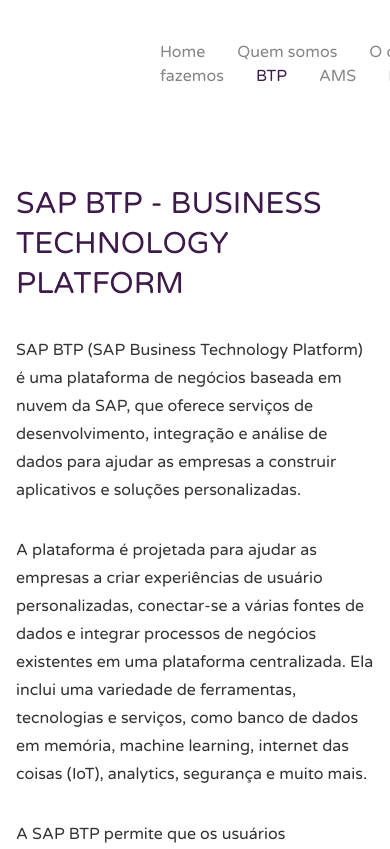
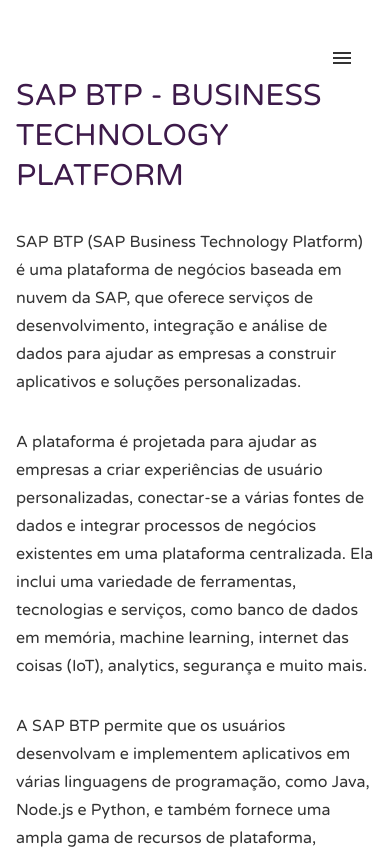
Before and after one commit to alexandrejuniorc/site-lab2dev, a Next.js app: page /btp in a window 390 px wide. Shown: the top 849 px of the page. Built offline with nearby package versions, Linux system fonts and the light colour scheme.

Commit message:
feat: responsive for header

```diff
--- a/package.json
+++ b/package.json
@@ -9,6 +9,10 @@
     "lint": "eslint src --fix --max-warnings=0"
   },
   "dependencies": {
+    "@emotion/react": "^11.10.6",
+    "@emotion/styled": "^11.10.6",
+    "@mui/icons-material": "^5.11.16",
+    "@mui/material": "^5.12.1",
     "@radix-ui/colors": "^0.1.8",
     "@radix-ui/react-accordion": "^1.1.1",
     "@radix-ui/react-icons": "^1.3.0",
--- a/src/components/Footer.tsx
+++ b/src/components/Footer.tsx
@@ -97,25 +97,24 @@
             </div>
           </div>
         </div>
+      </div>
 
-        <div>
-          <div className="flex justify-center py-5">
-            <p className="font-normal text-10/px leading-4 not-italic text-white">
-              © 2023 Lab2Dev. Todos os direitos reservados.
-            </p>
-          </div>
+      <div>
+        <div className="flex justify-center py-5">
+          <p className="font-normal text-10/px leading-4 not-italic text-white">
+            © 2023 Lab2Dev. Todos os direitos reservados.
+          </p>
         </div>
       </div>
 
       <div>
-        {/*  <div className="">
+        {/* <div>
           <Image
             className="w-[10.3125rem] h-[14.6875rem]"
             src={TwoFooter}
             alt=""
           />
-        </div>
- */}
+        </div> */}
         <Image className="w-full" src={BackgroundFooter} alt="" />
       </div>
     </footer>
--- a/src/components/Header.tsx
+++ b/src/components/Header.tsx
@@ -4,20 +4,21 @@
 import React from "react";
 
 import Logo from "../../public/logo.png";
+import Menubar from "./Menubar";
 
 export const Header = () => {
   const router = useRouter();
 
   return (
     <header className="flex pt-10 justify-center container text">
-      <div className="flex justify-between w-full">
-        <div className="pr-36">
+      <div className="flex justify-between w-full max-md:justify-end md:justify-center">
+        <div className="pr-36 max-md:hidden max-lg:pr-3">
           <Link href="/">
             <Image src={Logo} alt="Logo Lab2dev" />
           </Link>
         </div>
 
-        <div className="mb-24">
+        <div className="mb-24 flex items-center whitespace-nowrap max-md:hidden">
           <Link
             className={
               router.pathname === "/"
@@ -91,6 +92,10 @@
             ENG/SPA
           </Link>
         </div>
+
+        <div className="hidden max-md:flex ">
+          <Menubar />
+        </div>
       </div>
     </header>
   );
--- /dev/null
+++ b/src/components/Menubar.tsx
@@ -0,0 +1,138 @@
+import Link from "next/link";
+import { useRouter } from "next/router";
+import * as React from "react";
+
+import { Menu } from "@mui/icons-material";
+import MailIcon from "@mui/icons-material/Mail";
+import InboxIcon from "@mui/icons-material/MoveToInbox";
+import Box from "@mui/material/Box";
+import Button from "@mui/material/Button";
+import Divider from "@mui/material/Divider";
+import List from "@mui/material/List";
+import ListItem from "@mui/material/ListItem";
+import ListItemButton from "@mui/material/ListItemButton";
+import ListItemIcon from "@mui/material/ListItemIcon";
+import ListItemText from "@mui/material/ListItemText";
+import SwipeableDrawer from "@mui/material/SwipeableDrawer";
+
+type Anchor = "top" | "left" | "bottom" | "right";
+
+export default function SwipeableTemporaryDrawer() {
+  const [state, setState] = React.useState({
+    top: false,
+    left: false,
+    bottom: false,
+    right: false,
+  });
+
+  const router = useRouter();
+
+  const toggleDrawer =
+    (anchor: Anchor, open: boolean) =>
+    (event: React.KeyboardEvent | React.MouseEvent) => {
+      if (
+        event &&
+        event.type === "keydown" &&
+        ((event as React.KeyboardEvent).key === "Tab" ||
+          (event as React.KeyboardEvent).key === "Shift")
+      ) {
+        return;
+      }
+
+      setState({ ...state, [anchor]: open });
+    };
+
+  const list = (anchor: Anchor) => (
+    <Box
+      sx={{ width: anchor === "top" || anchor === "bottom" ? "auto" : 250 }}
+      role="presentation"
+      onClick={toggleDrawer(anchor, false)}
+      onKeyDown={toggleDrawer(anchor, false)}
+    >
+      <List className="flex flex-col text-right pt-0">
+        <Link
+          className={
+            router.pathname === "/"
+              ? "font-normal text-16 leading-6 not-italic bg-purple-100 text-white pr-8"
+              : "font-normal text-16 leading-6 not-italic bg-white text-purple-300 pr-8 hover:text-white hover:bg-purple-300"
+          }
+          href="/"
+        >
+          {/*  */}
+          Home
+        </Link>
+        <Link
+          className={
+            router.pathname === "/quem-somos"
+              ? "font-normal text-16 leading-6 not-italic bg-purple-100 text-white pr-8"
+              : "font-normal text-16 leading-6 not-italic bg-white text-purple-300 pr-8 hover:text-white hover:bg-purple-300"
+          }
+          href="quem-somos"
+        >
+          Quem somos
+        </Link>
+        <Link
+          className={
+            router.pathname === "/o-que-fazemos"
+              ? "font-normal text-16 leading-6 not-italic bg-purple-100 text-white pr-8"
+              : "font-normal text-16 leading-6 not-italic bg-white text-purple-300 pr-8 hover:text-white hover:bg-purple-300"
+          }
+          href="o-que-fazemos"
+        >
+          O que fazemos
+        </Link>
+        <Link
+          className={
+            router.pathname === "/btp"
+              ? "font-normal text-16 leading-6 not-italic bg-purple-100 text-white pr-8"
+              : "font-normal text-16 leading-6 not-italic bg-white text-purple-300 pr-8 hover:text-white hover:bg-purple-300"
+          }
+          href="btp"
+        >
+          BTP
+        </Link>
+        <Link
+          className={
+            router.pathname === "/ams"
+              ? "font-normal text-16 leading-6 not-italic bg-purple-100 text-white pr-8"
+              : "font-normal text-16 leading-6 not-italic bg-white text-purple-300 pr-8 hover:text-white hover:bg-purple-300"
+          }
+          href="ams"
+        >
+          AMS
+        </Link>
+      </List>
+
+      {/* <Divider className="bg-white" /> */}
+
+      {/*   <List className="flex flex-col text-right">
+        <Link
+          className="font-normal text-16 leading-6 not-italic text-gray-600 last:pr-0 hover:text-purple-300"
+          href="#"
+        >
+          ENG/SPA
+        </Link>
+      </List> */}
+    </Box>
+  );
+
+  return (
+    <div>
+      {(["right"] as const).map((anchor) => (
+        <React.Fragment key={anchor}>
+          <Button onClick={toggleDrawer(anchor, true)}>
+            <Menu className="text-gray-800" />
+          </Button>
+          <SwipeableDrawer
+            anchor={anchor}
+            open={state[anchor]}
+            onClose={toggleDrawer(anchor, false)}
+            onOpen={toggleDrawer(anchor, true)}
+          >
+            {list(anchor)}
+          </SwipeableDrawer>
+        </React.Fragment>
+      ))}
+    </div>
+  );
+}
--- a/src/pages/index.tsx
+++ b/src/pages/index.tsx
@@ -62,7 +62,7 @@
       </section>
 
       <section className="mt-20 grid grid-cols-2">
-        <div className="mr-28">
+        <div className="mr-28 lg:mr-0">
           <h1 className="font-normal text-purple-300 leading-10 text-30 uppercase">
             Somos premiados
           </h1>
```
Also changed, not shown: src/styles/globals.css (+0 -28 lines), 1 other file (tests, documents, lock files or other folders).
